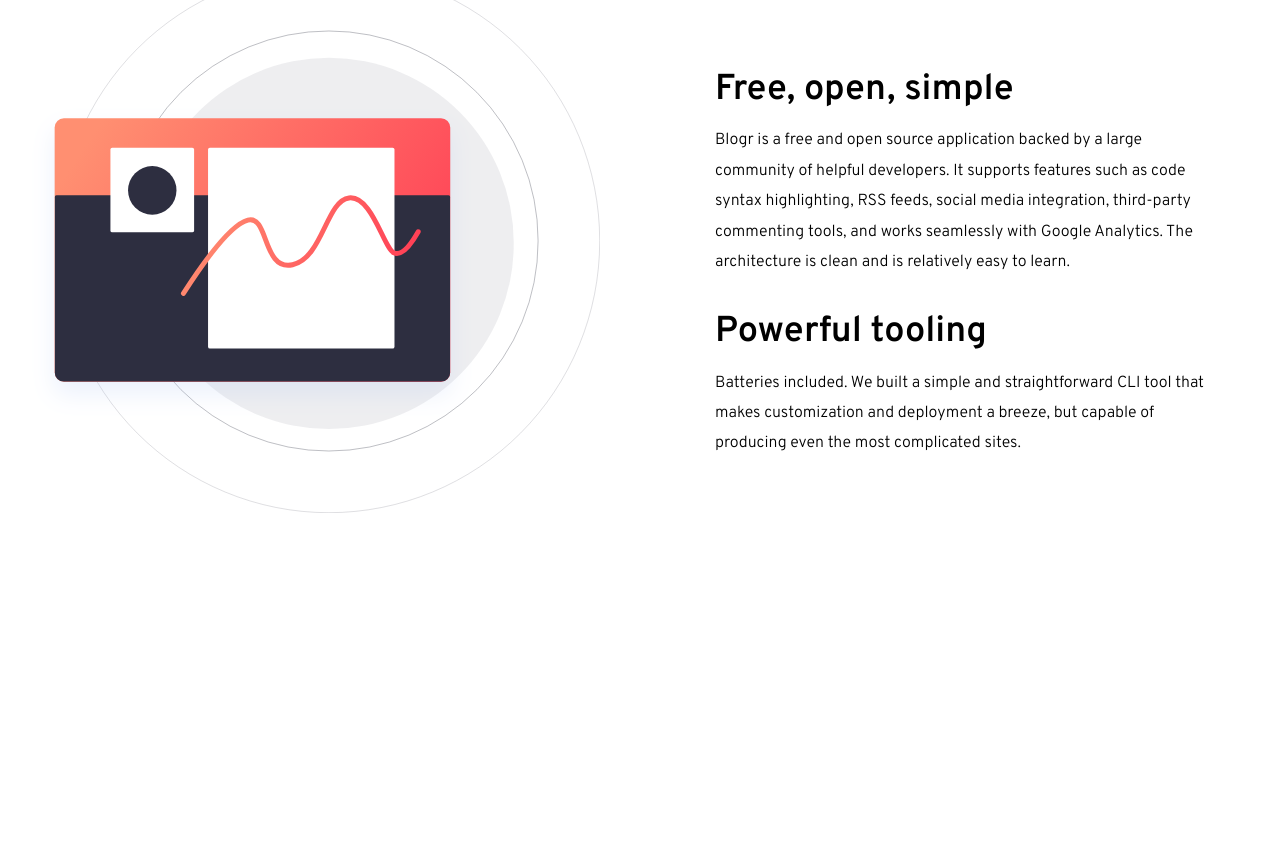
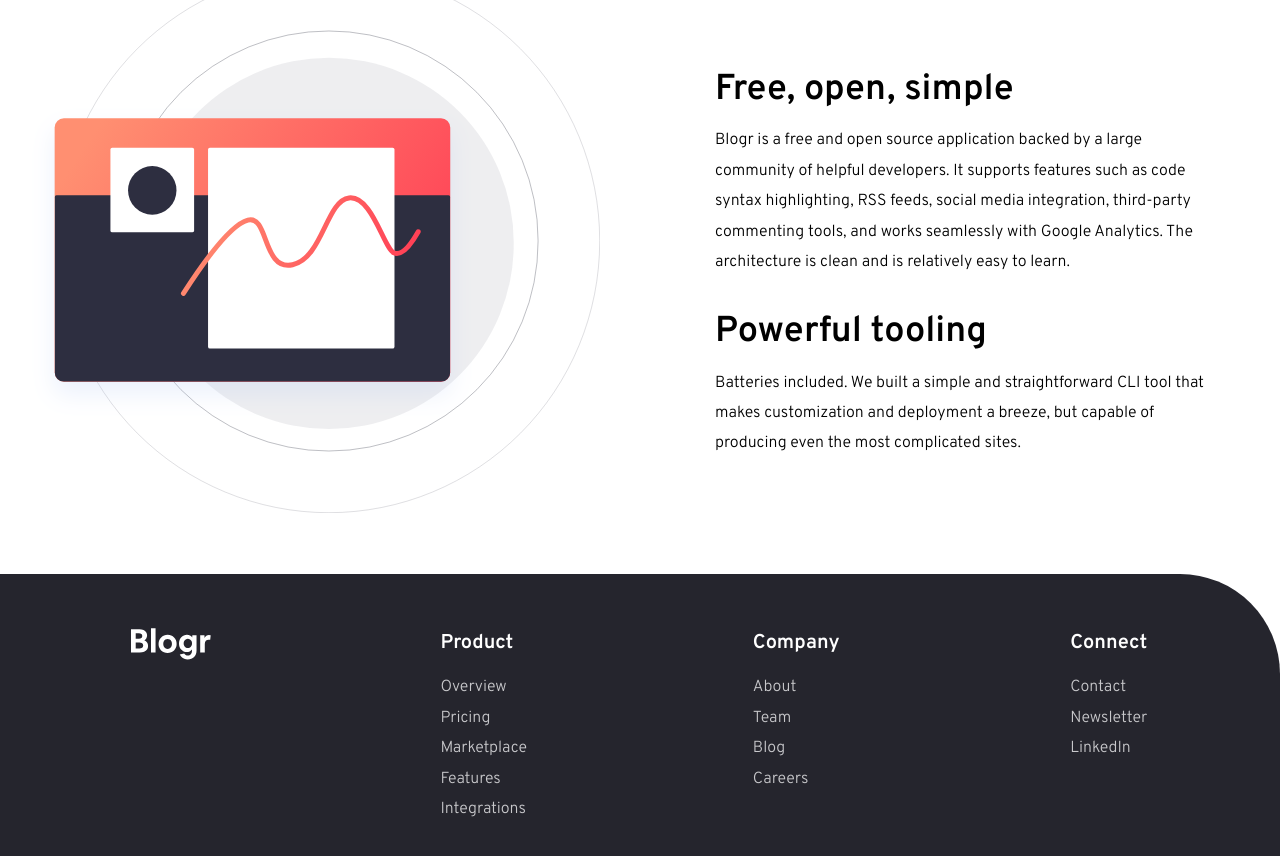
Before and after one commit to PawanJS/blogr, a website: page index.html in a window 1280 px wide. Shown: the part 2287-3143 px from the top of the page. Before the commit the page ends 3023 px from the top, so only its background shows below. Drawn offline with Linux system fonts and the light colour scheme.

Commit message:
Added footer to the site

```diff
--- a/index.html
+++ b/index.html
@@ -196,63 +196,41 @@
     </main>
 
     <footer class="footer">
+      <div class="footer--wrapper">
         <a href="./" class="footer__logo">
           <svg class="footer__logo-icon">
             <use href="images/sprite.svg#logo"></use>
           </svg>
         </a>
         <div class="footer--menu">
-        <ul>
-          <li></li>
-          <li></li>
-          <li></li>
-          <li></li>
-          <li></li>
+          <h4 class="heading-4">Product</h4>
+          <ul class="mt-sm">
+            <li><a href="#">Overview</a></li>
+            <li><a href="#">Pricing</a></li>
+            <li><a href="#">Marketplace</a></li>
+            <li><a href="#">Features</a></li>
+            <li><a href="#">Integrations</a></li>
           </ul>
         </div>
         <div class="footer--menu">
-        <ul>
-          <li></li>
-          <li></li>
-          <li></li>
-          <li></li>
+          <h4 class="heading-4">Company</h4>
+          <ul class="mt-sm">
+            <li><a href="#">About</a></li>
+            <li><a href="#">Team</a></li>
+            <li><a href="#">Blog</a></li>
+            <li><a href="#">Careers</a></li>
           </ul>
         </div>
         <div class="footer--menu">
-        <ul>
-          <li></li>
-          <li></li>
-          <li></li>
-          <li></li>
+          <h4 class="heading-4">Connect</h4>
+          <ul class="mt-sm">
+            <li><a href="#">Contact</a></li>
+            <li><a href="#">Newsletter</a></li>
+            <li><a href="#">LinkedIn</a></li>
           </ul>
         </div>
+      </div>
     </footer>
-
-    <!--
-
-
-
-
-  Product
-
-  Overview
-  Pricing
-  Marketplace
-  Features
-  Integrations
-
-  Company
-
-  About
-  Team
-  Blog
-  Careers
-
-  Connect
-
-  Contact
-  Newsletter
-  LinkedIn -->
 
     <!-- <div class="attribution">
       Challenge by
--- a/sass/base/_typography.scss
+++ b/sass/base/_typography.scss
@@ -22,3 +22,8 @@ body {
   line-height: 1.4;
   font-weight: 600;
 }
+
+.heading-4 {
+  font-size: 2rem;
+  font-weight: 600;
+}
--- a/sass/layout/_footer.scss
+++ b/sass/layout/_footer.scss
@@ -1,10 +1,45 @@
-.attribution {
-  font-size: 11px;
-  text-align: center;
+// .attribution {
+//   font-size: 11px;
+//   text-align: center;
+// }
+// .attribution a {
+//   color: hsl(228, 45%, 44%);
+// }
+// body {
+//   min-height: 100vh;
+// }
+
+.footer {
+  background: hsl(240, 10%, 16%);
+  border-top-right-radius: 10rem;
+  padding: 5rem 3rem;
+
+  &__logo {
+    &-icon {
+      width: 8rem;
+      height: 4rem;
+    }
+  }
+
+  &--wrapper {
+    max-width: 144rem;
+    width: 100%;
+    display: grid;
+    justify-items: center;
+    gap: 3rem;
+    margin: 0 auto;
+
+    @media only screen and(min-width:35em) {
+      grid-template-columns: repeat(4, 1fr);
+    }
+
+    a {
+      text-decoration: none;
+      color: hsl(240, 2%, 79%);
+    }
+
+    .heading-4 {
+      color: hsl(0, 0%, 100%);
+    }
+  }
 }
-.attribution a {
-  color: hsl(228, 45%, 44%);
-}
-body {
-  min-height: 100vh;
-}
```
Also changed, not shown: css/style.css. Lines whose indentation alone changed are shown as unchanged.
